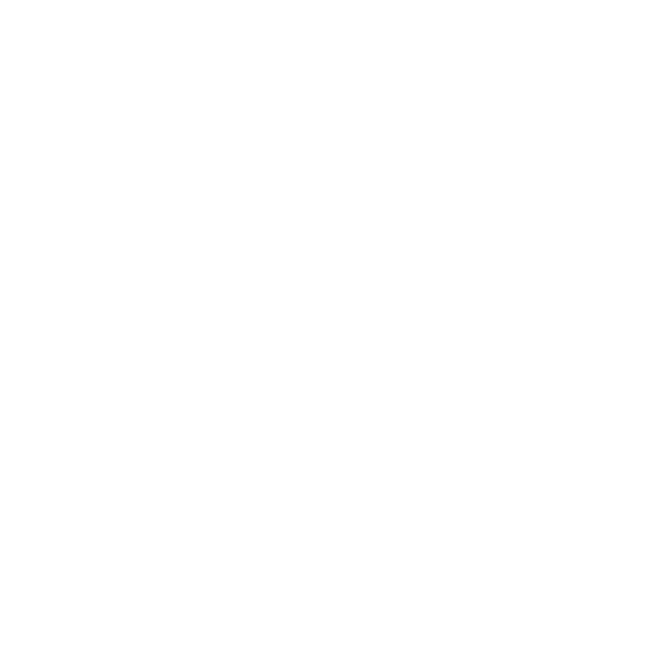
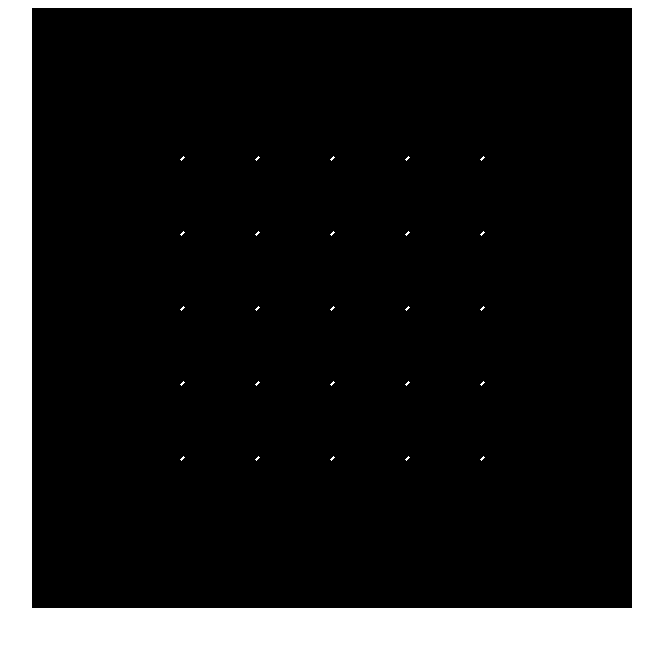
Before and after one commit to DanielLChang/JSandbox, a plain HTML site: page Cube/index.html in a window 1280 px wide. Shown: the whole page, without its empty margins (308-971 px from the left). Drawn offline with Linux system fonts and the light colour scheme; animation ran at ten frames a second.

Commit message:
Render points

```diff
--- /dev/null
+++ b/Cube/index.css
@@ -0,0 +1,5 @@
+canvas {
+  display: block;
+  margin: auto;
+  background-color: black;
+}
--- a/Cube/index.html
+++ b/Cube/index.html
@@ -3,6 +3,7 @@
   <head>
     <meta charset="utf-8">
     <title>3D Cube</title>
+    <link rel="stylesheet" href="index.css">
   </head>
   <body>
     <canvas id="canvas" width="600" height="600"></canvas>
--- a/Cube/main.js
+++ b/Cube/main.js
@@ -1,2 +1,53 @@
+const W = 600;
+const H = 600;
+const STEP = 0.5;
+const MODEL_MIN_X = 2;
+const MODEL_MAX_X = -2;
+const MODEL_MIN_Y = -2;
+const MODEL_MAX_Y = 2;
+
 const canvas = document.getElementById('canvas');
 const ctx = canvas.getContext('2d');
+
+const points = [];
+
+function initGeometry() {
+  for (let x = -1; x <= 1; x += STEP) {
+    for (let y = -1; y <= 1; y += STEP) {
+      for (let z = -1; z <= 1; z += STEP) {
+        points.push([x, y, z]);
+      }
+    }
+  }
+}
+
+function project(point) {
+  return [
+    W * (point[0] - MODEL_MIN_X) / (MODEL_MAX_X - MODEL_MIN_X),
+    H * (1 - (point[1] - MODEL_MIN_Y) / (MODEL_MAX_Y - MODEL_MIN_Y))
+  ];
+}
+
+function renderPoint(point) {
+  const projectedPoint = project(point);
+  const x = projectedPoint[0];
+  const y = projectedPoint[1];
+
+  ctx.moveTo(x, y);
+  ctx.lineTo(x + 1, y + 1);
+  ctx.lineWidth = 4;
+  ctx.strokeStyle = 'white';
+  ctx.stroke();
+}
+
+function render() {
+  ctx.clearRect(0, 0, W, H);
+
+  points.forEach((point) => {
+    renderPoint(point);
+  });
+  requestAnimationFrame(render);
+}
+
+initGeometry();
+render();
```
